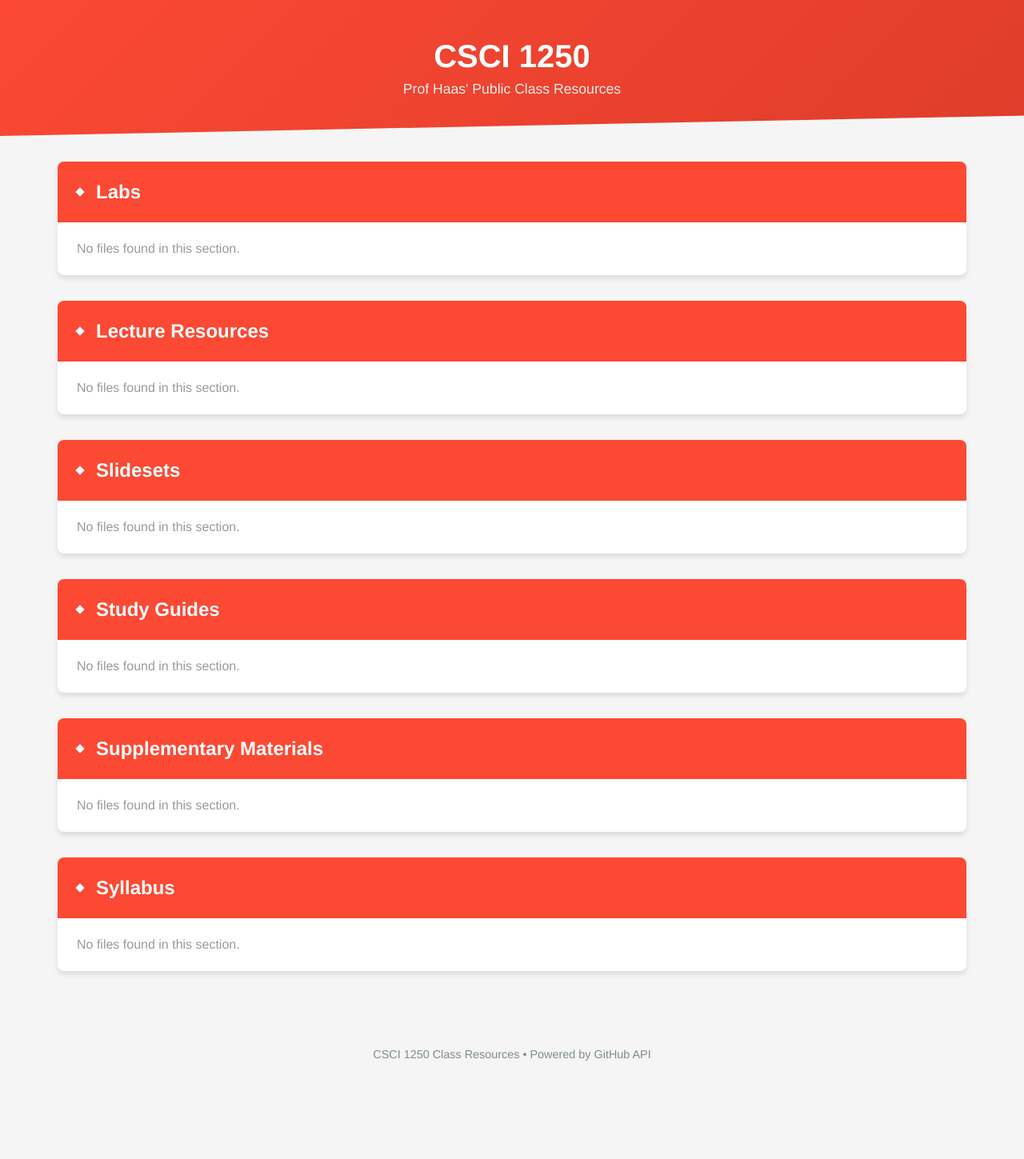
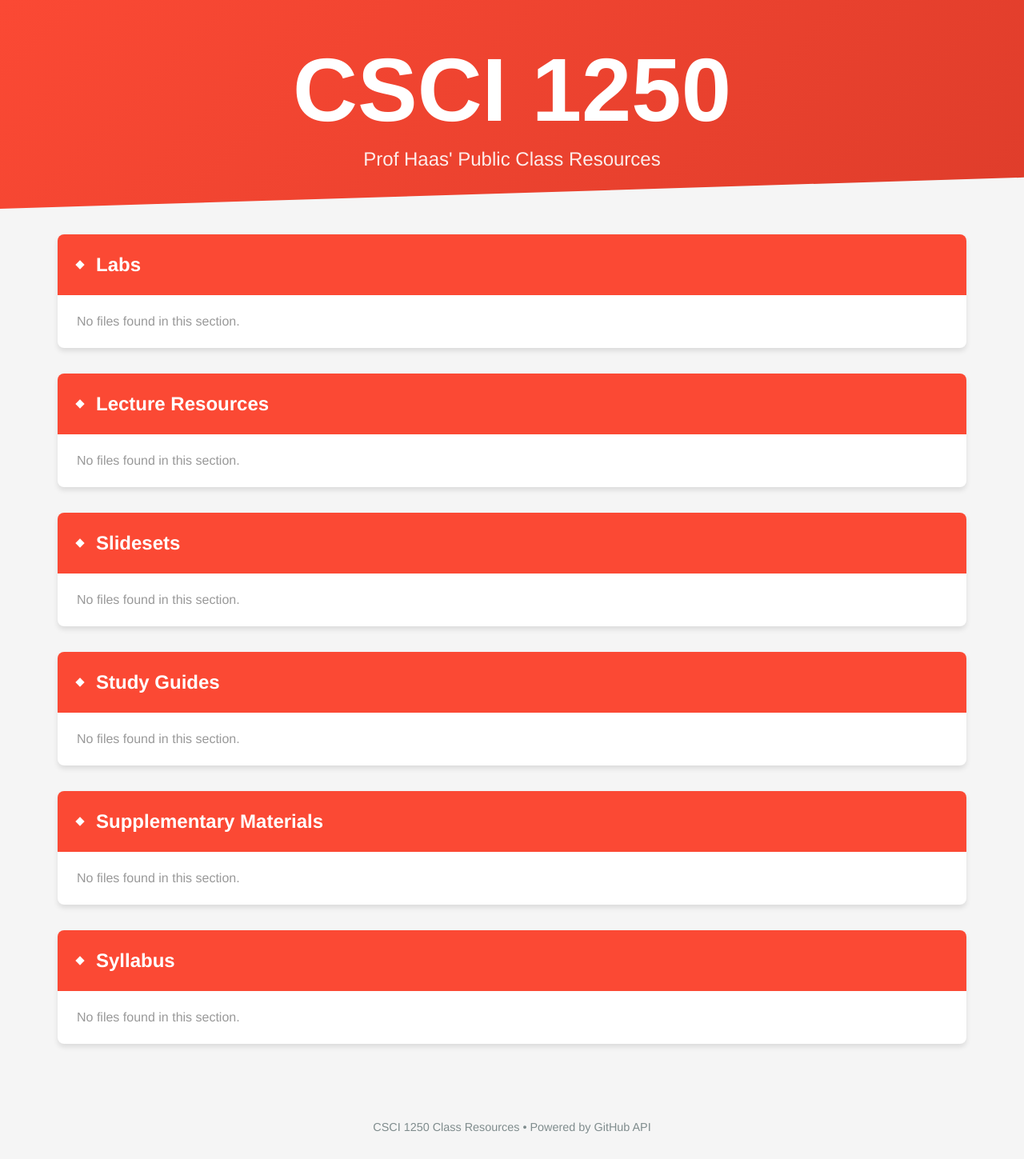
Before and after one commit to CSCI-1250/class_resources_public, a Jekyll site: the page index.html, which Jekyll copies as it is, in a window 1280 px wide. Shown: the whole page at 80% size. Built offline with Jekyll 4.4.1, drawn with Linux system fonts in a browser that asks for light colours; before the commit the page ends 1358 px from its top, so only the background shows below that.

Commit message:
Better h1 size

```diff
--- a/index.html
+++ b/index.html
@@ -34,13 +34,13 @@
         }
 
         h1 {
-            font-size: 2.5rem;
+            font-size: 7em;
             font-weight: 700;
             margin-bottom: 0.5rem;
         }
 
         .subtitle {
-            font-size: 1.1rem;
+            font-size: 1.5rem;
             font-weight: 300;
             opacity: 0.9;
         }
```
